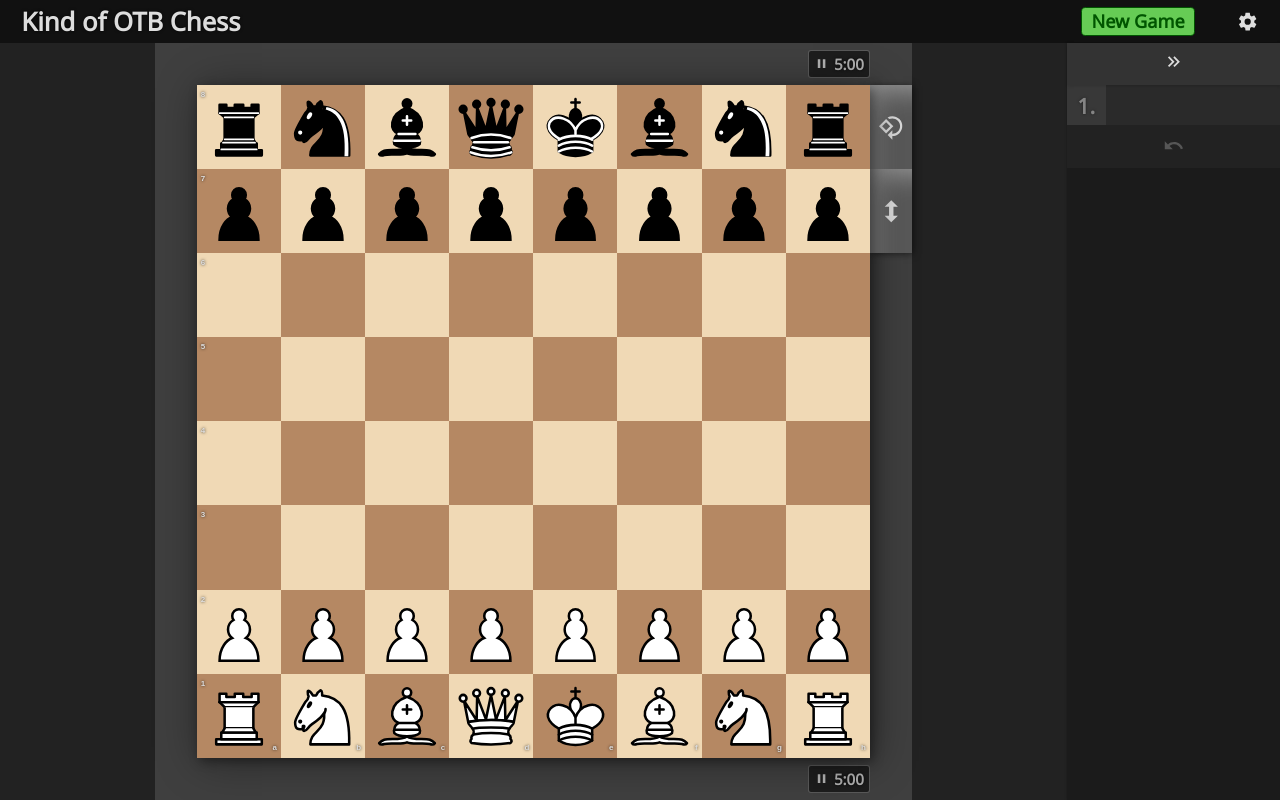
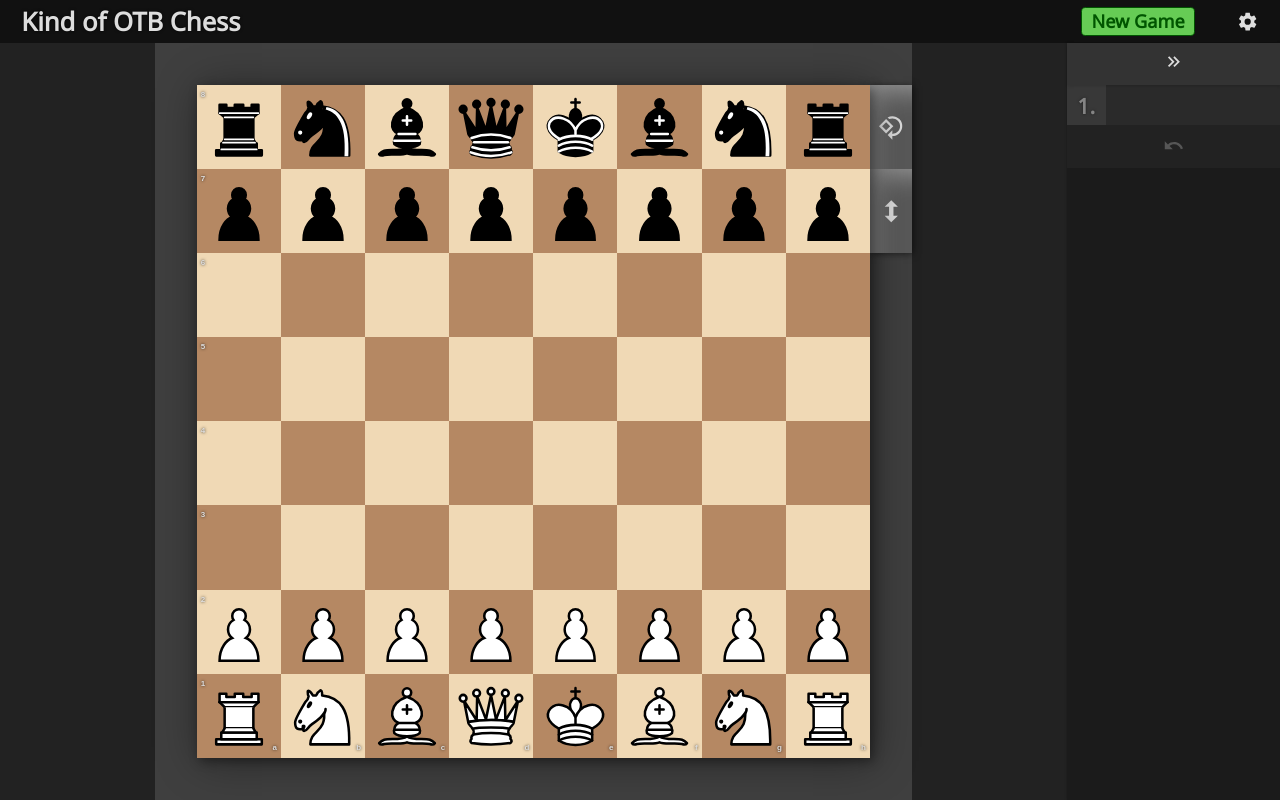
Before and after one commit to philer/phichess, a Svelte app: page / in a window 1280 px wide. Built offline with nearby package versions, Linux system fonts and the light colour scheme.

Commit message:
make time control optional

```diff
--- a/src/App.svelte
+++ b/src/App.svelte
@@ -11,6 +11,11 @@
   let showSettings = false
 
   let game = START_GAME
+
+  const newGame = () => {
+    game = START_GAME
+    showSettings = false
+  }
 </script>
 
 <div
@@ -31,7 +36,7 @@
 
     <div style:flex-grow="1" />
 
-    <button on:click={() => game = START_GAME} class="new-game-button">New Game</button>
+    <button on:click={newGame} class="new-game-button">New Game</button>
 
     <button
       title="Settings"
--- a/src/Clock.svelte
+++ b/src/Clock.svelte
@@ -24,6 +24,7 @@
     mdiClockTimeTwelveOutline,
     mdiClockTimeTwo,
     mdiClockTimeTwoOutline,
+    mdiInfinity,
     mdiPause,
     mdiSkull,
     mdiTrophyVariant,
@@ -160,7 +161,9 @@
       <Icon path={mdiPause} />
     {/if}
   {/if}
-  {#if seconds < 10}
+  {#if seconds === Infinity}
+    <Icon path={mdiInfinity} />
+  {:else if seconds < 10}
     {seconds.toLocaleString(undefined, { minimumFractionDigits: 1, maximumFractionDigits: 1 })}
   {:else if seconds < 3600}
     {Math.floor(seconds / 60)}:{doubleDigit(seconds % 60)}
--- a/src/Game.svelte
+++ b/src/Game.svelte
@@ -11,13 +11,13 @@
 
   export let game: Game
 
-  const secondsPerSide: number = 5 * 60
-  const increment: number = 5
-  $: clock = makeClock(secondsPerSide, increment)
+  $: clock = $settings.useTimeControl
+    ? makeClock($settings.clock.secondsPerSide, $settings.clock.increment)
+    : makeClock(Infinity, 0)
   $: {
     if (game.history.length === 0) {
       clock.stop()
-    } else {
+    } else if ($settings.useTimeControl) {
       clock.update(game.toMove)
     }
   }
--- a/src/Perspective.svelte
+++ b/src/Perspective.svelte
@@ -18,13 +18,17 @@
     {#if $settings.showGraveyards}
       <Graveyard {game} color={asWhite ? "w" : "b"} />
     {/if}
-    <Clock forColor={asWhite ? "b" : "w"} />
+    {#if $settings.useTimeControl}
+      <Clock forColor={asWhite ? "b" : "w"} />
+    {/if}
   </div>
   <div class="below">
     {#if $settings.showGraveyards}
       <Graveyard {game} color={asWhite ? "b" : "w"} />
     {/if}
-    <Clock forColor={asWhite ? "w" : "b"} />
+    {#if $settings.useTimeControl}
+      <Clock forColor={asWhite ? "w" : "b"} />
+    {/if}
   </div>
 
   <div class="left"></div>
```
